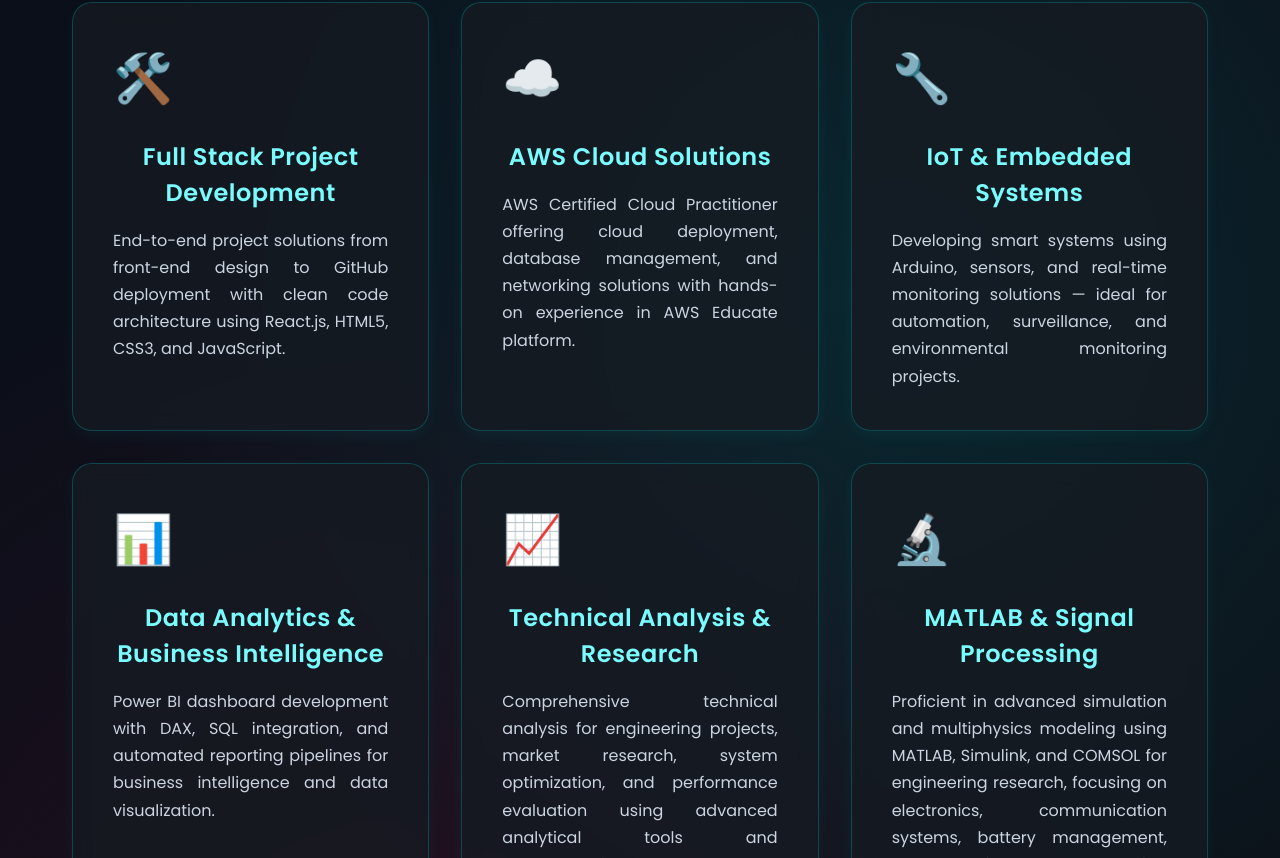
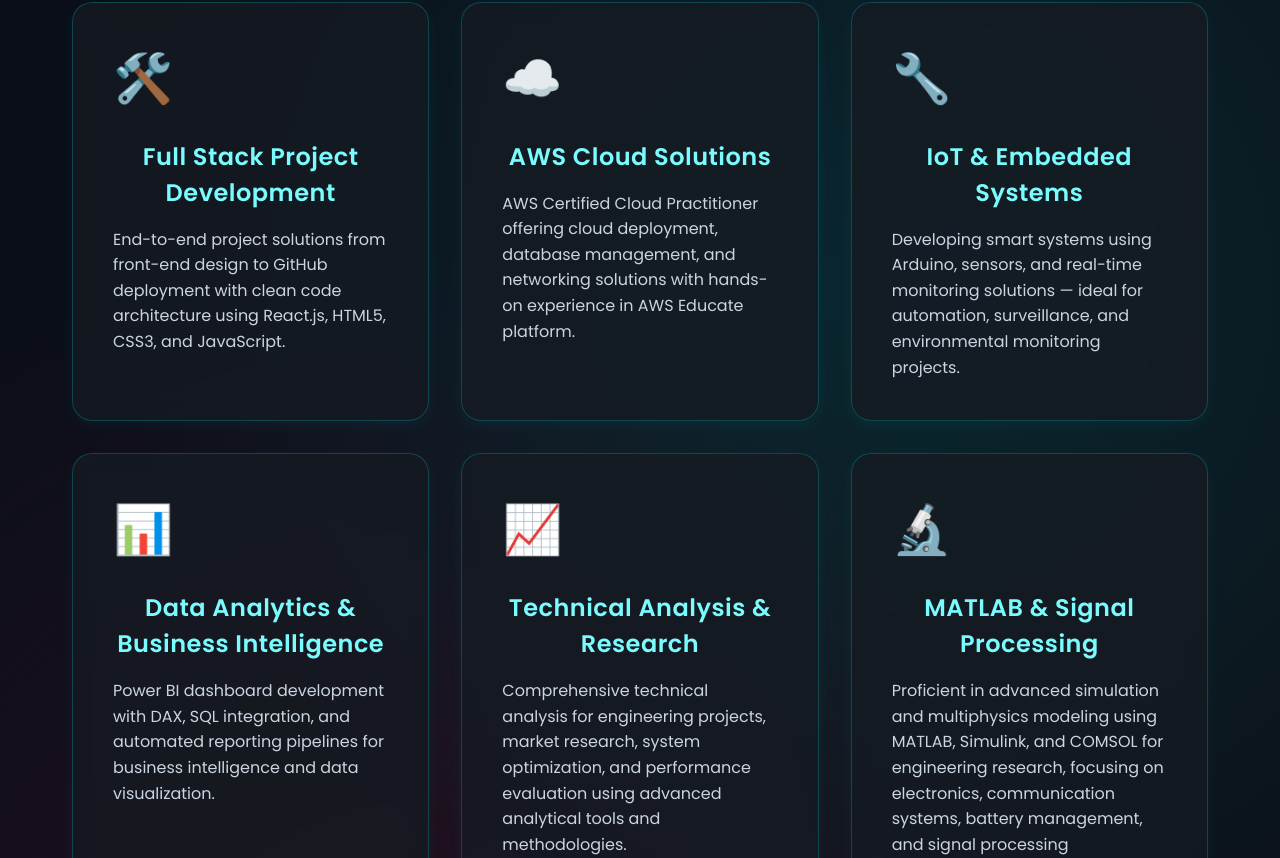
Before and after one commit to RoheetSaha007/Portfolio_Roheet_new, a Next.js app: page / in a window 1280 px wide. Shown: the part 3522-4380 px from the top of the page. Built offline with nearby package versions, Linux system fonts and the light colour scheme.

Commit message:
Update globals.css styles

```diff
--- a/app/globals.css
+++ b/app/globals.css
@@ -882,12 +882,11 @@
 
 .service-card p {
   color: #cbd5e1;
-  line-height: 1.7;
+  line-height: 1.6;
   font-size: 1rem;
-  text-align: justify;          /* aligns text from both sides */
-  text-justify: inter-word;
-  transition: color 0.3s ease;
+  text-align: left;   /* restored to original left alignment */
 }
+
 .service-card:hover p {
   color: #e2e8f0;
 }
```
